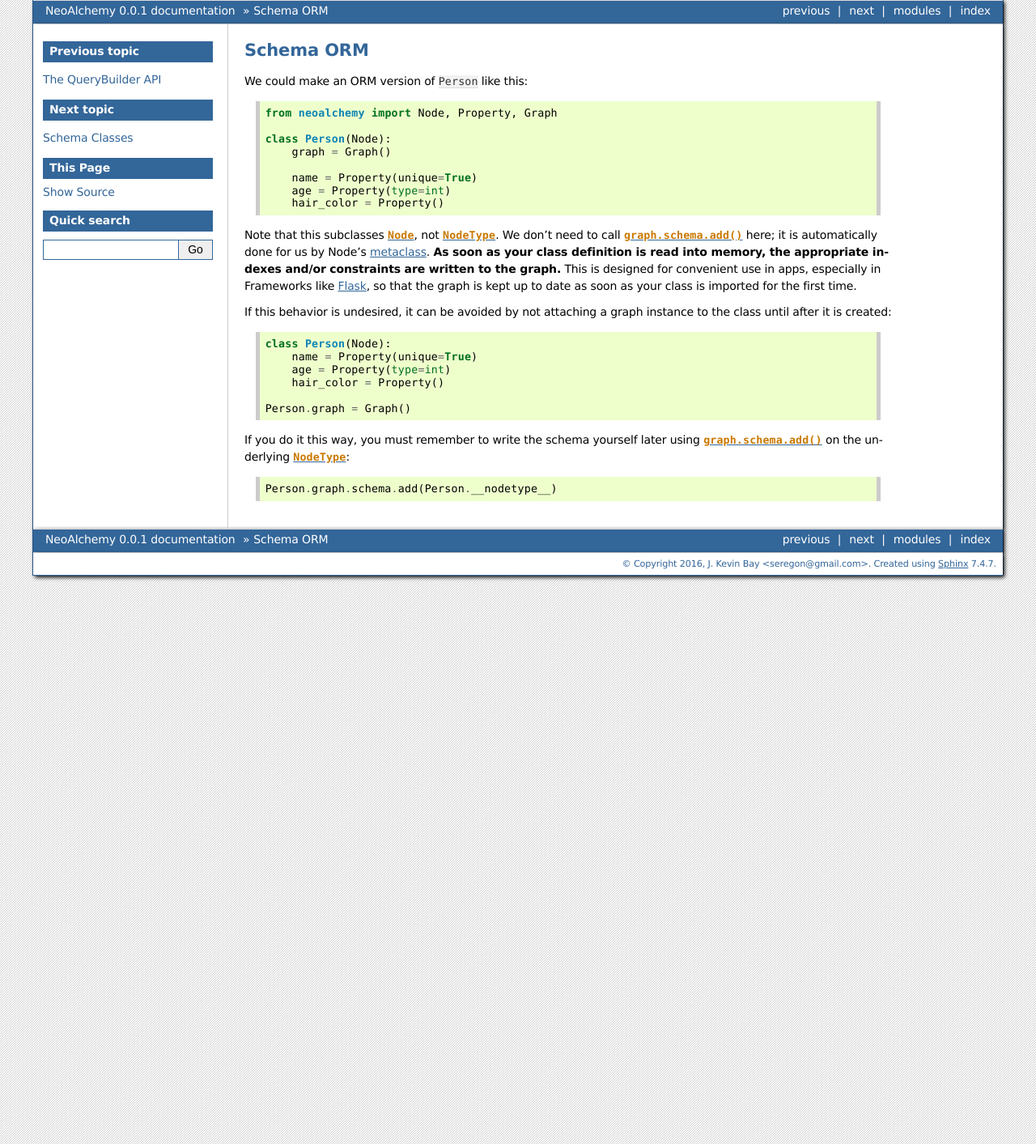
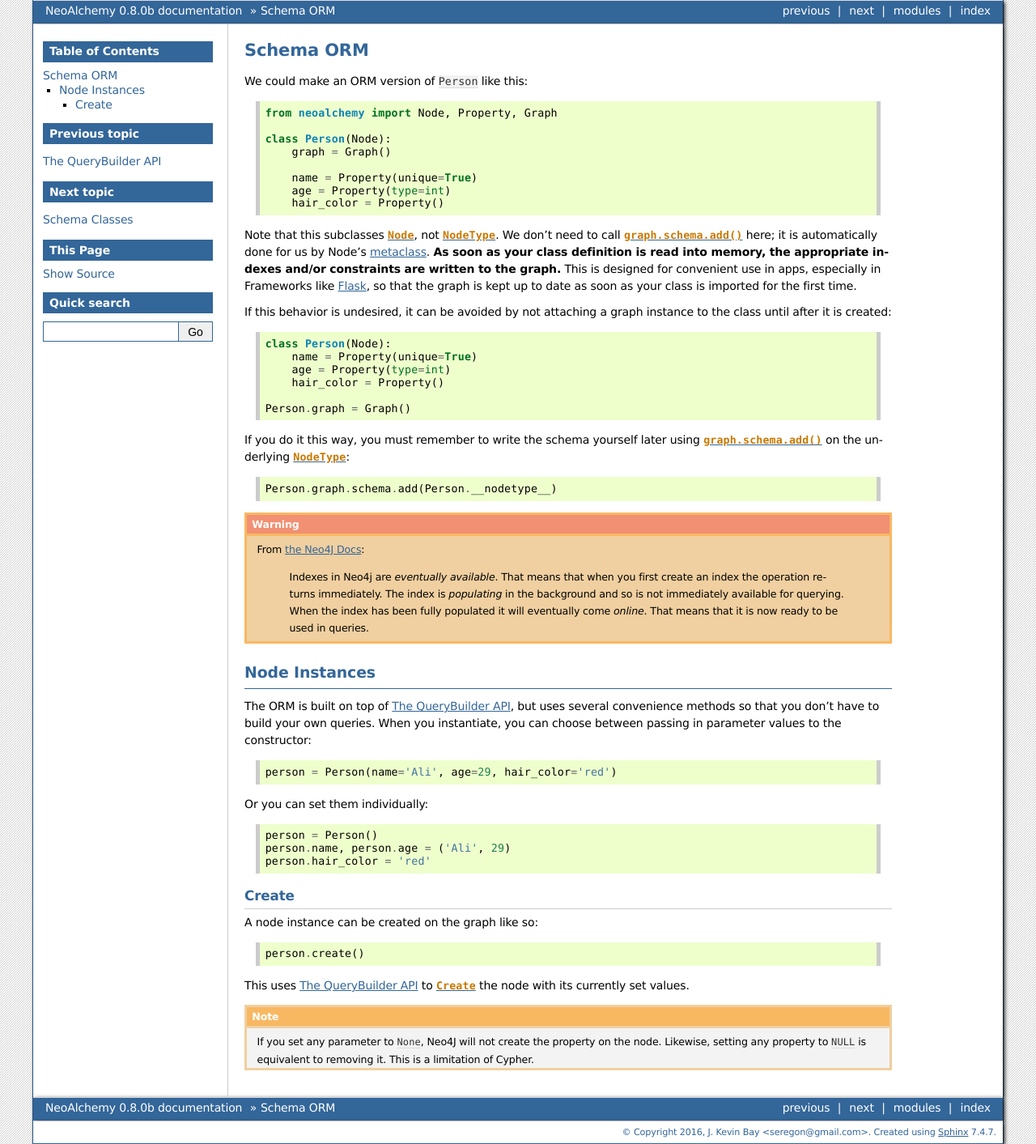
Before and after one commit to TwoBitAlchemist/NeoAlchemy, a Sphinx documentation site: the page built from source/schema-ORM.rst, in a window 1280 px wide. Shown: the whole page at 81% size. Built offline with Sphinx 7.4.7, drawn with Linux system fonts in a browser that asks for light colours.

Commit message:
Simplified params on CypherVerb, updated docs, bumped version to 0.8 in anticipation of release

```diff
--- a/source/conf.py
+++ b/source/conf.py
@@ -65,9 +65,9 @@ author = 'J. Kevin Bay <seregon@gmail.com>'
 # built documents.
 #
 # The short X.Y version.
-version = '0.0.1'
+version = '0.8'
 # The full version, including alpha/beta/rc tags.
-release = '0.0.1'
+release = '0.8.0b'
 
 # The language for content autogenerated by Sphinx. Refer to documentation
 # for a list of supported languages.
--- a/source/schema-ORM.rst
+++ b/source/schema-ORM.rst
@@ -38,6 +38,50 @@ using :py:meth:`graph.schema.add` on the underlying :py:class:`NodeType`::
 
     Person.graph.schema.add(Person.__nodetype__)
 
+.. warning::
+    From `the Neo4J Docs`_:
+
+      Indexes in Neo4j are *eventually available*. That means that when you
+      first create an index the operation returns immediately. The index is
+      *populating* in the background and so is not immediately available for
+      querying. When the index has been fully populated it will eventually
+      come *online*. That means that it is now ready to be used in queries.
+
+
+==============
+Node Instances
+==============
+
+The ORM is built on top of :doc:`query-builder`, but uses several convenience
+methods so that you don't have to build your own queries. When you instantiate,
+you can choose between passing in parameter values to the constructor::
+
+    person = Person(name='Ali', age=29, hair_color='red')
+
+Or you can set them individually::
+
+    person = Person()
+    person.name, person.age = ('Ali', 29)
+    person.hair_color = 'red'
+
+
+------
+Create
+------
+
+A node instance can be created on the graph like so::
+
+    person.create()
+
+This uses :doc:`query-builder` to :py:class:`~neoalchemy.cypher.Create` the
+node with its currently set values.
+
+.. note::
+    If you set any parameter to ``None``, Neo4J will not create the property
+    on the node. Likewise, setting any property to ``NULL`` is equivalent to
+    removing it. This is a limitation of Cypher.
+
 
 .. _metaclass: https://stackoverflow.com/q/100003/
 .. _Flask: http://flask.pocoo.org/
+.. _the Neo4J Docs: http://neo4j.com/docs/developer-manual/current/#graphdb-neo4j-schema-indexes
```
Also changed, not shown: source/ORM-classes.rst (+8 -0 lines), source/query-builder.rst (+15 -0 lines), 3 other files.
